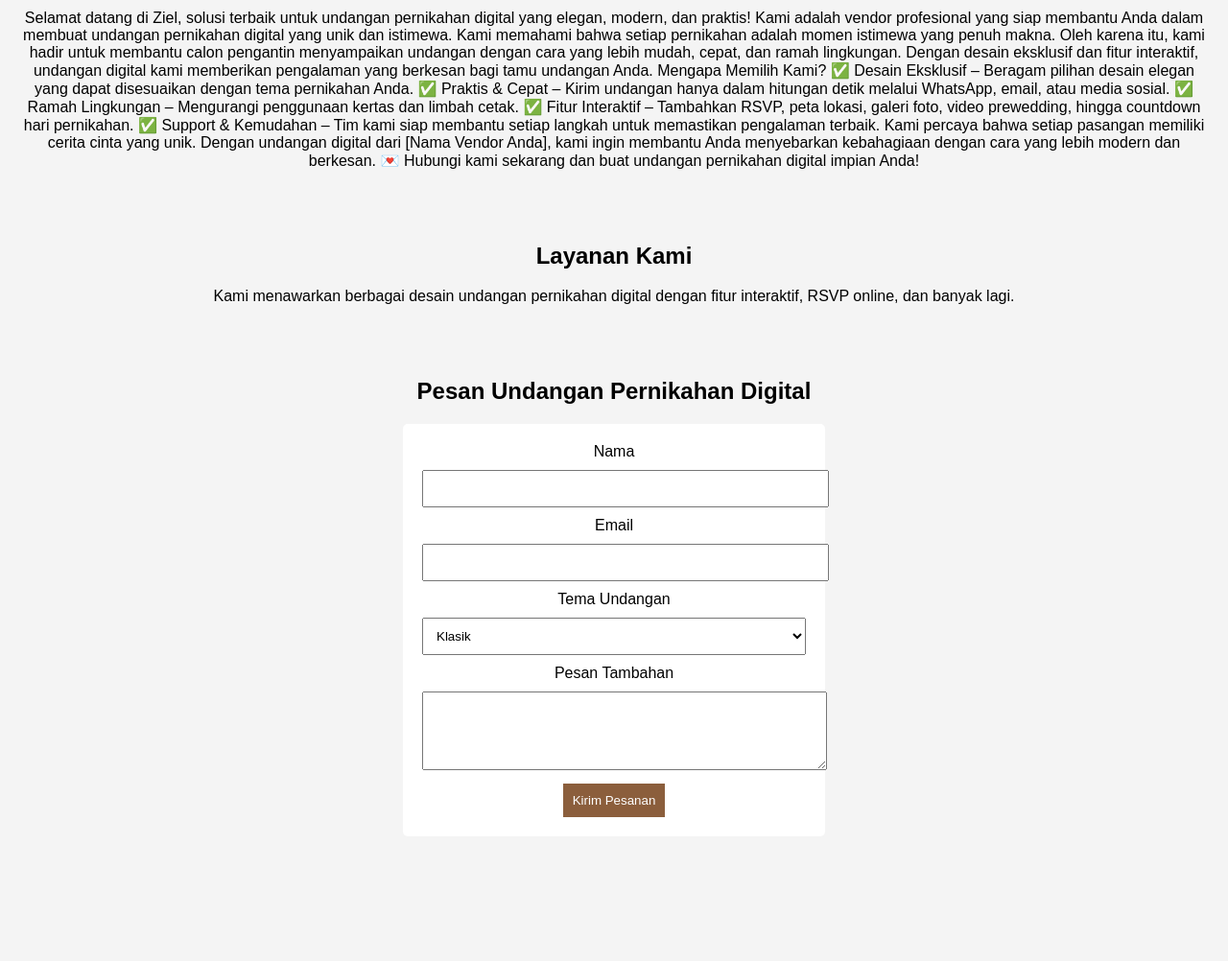
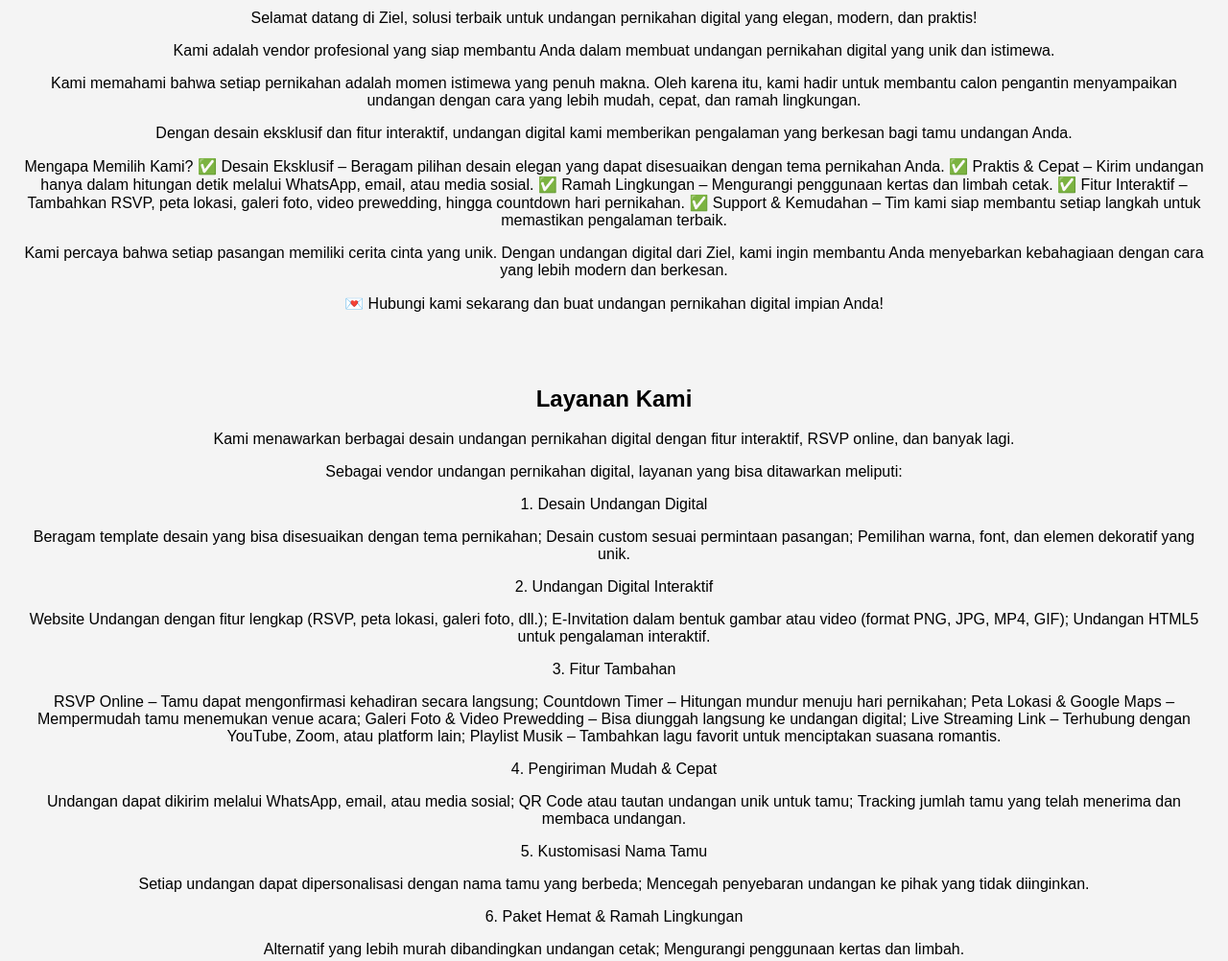
Before and after one commit to sucisukmarss/tugas-mingguan, a plain HTML site: page index.html in a window 1280 px wide. Shown: the part 300-1302 px from the top of the page at 96% size. Before the commit the page ends 1192 px from the top, so only its background shows below. Drawn offline with Linux system fonts and the light colour scheme.

Commit message:
Update index.html

```diff
--- a/index.html
+++ b/index.html
@@ -73,25 +73,31 @@
 
     <section id="about" class="container">
         <h2>Tentang Kami</h2>
-        <p>Selamat datang di Ziel, solusi terbaik untuk undangan pernikahan digital yang elegan, modern, dan praktis! Kami adalah vendor profesional yang siap membantu Anda dalam membuat undangan pernikahan digital yang unik dan istimewa.
-
-Kami memahami bahwa setiap pernikahan adalah momen istimewa yang penuh makna. Oleh karena itu, kami hadir untuk membantu calon pengantin menyampaikan undangan dengan cara yang lebih mudah, cepat, dan ramah lingkungan. Dengan desain eksklusif dan fitur interaktif, undangan digital kami memberikan pengalaman yang berkesan bagi tamu undangan Anda.
-
-Mengapa Memilih Kami?
-✅ Desain Eksklusif – Beragam pilihan desain elegan yang dapat disesuaikan dengan tema pernikahan Anda.
-✅ Praktis & Cepat – Kirim undangan hanya dalam hitungan detik melalui WhatsApp, email, atau media sosial.
-✅ Ramah Lingkungan – Mengurangi penggunaan kertas dan limbah cetak.
-✅ Fitur Interaktif – Tambahkan RSVP, peta lokasi, galeri foto, video prewedding, hingga countdown hari pernikahan.
-✅ Support & Kemudahan – Tim kami siap membantu setiap langkah untuk memastikan pengalaman terbaik.
-
-Kami percaya bahwa setiap pasangan memiliki cerita cinta yang unik. Dengan undangan digital dari [Nama Vendor Anda], kami ingin membantu Anda menyebarkan kebahagiaan dengan cara yang lebih modern dan berkesan.
-
-💌 Hubungi kami sekarang dan buat undangan pernikahan digital impian Anda! </p>
+        <p>Selamat datang di Ziel, solusi terbaik untuk undangan pernikahan digital yang elegan, modern, dan praktis!</p>
+        <p>Kami adalah vendor profesional yang siap membantu Anda dalam membuat undangan pernikahan digital yang unik dan istimewa.</p>
+        <p>Kami memahami bahwa setiap pernikahan adalah momen istimewa yang penuh makna. Oleh karena itu, kami hadir untuk membantu calon pengantin menyampaikan undangan dengan cara yang lebih mudah, cepat, dan ramah lingkungan.</p>
+        <p>Dengan desain eksklusif dan fitur interaktif, undangan digital kami memberikan pengalaman yang berkesan bagi tamu undangan Anda.</p>
+        <p>Mengapa Memilih Kami? ✅ Desain Eksklusif – Beragam pilihan desain elegan yang dapat disesuaikan dengan tema pernikahan Anda. ✅ Praktis & Cepat – Kirim undangan hanya dalam hitungan detik melalui WhatsApp, email, atau media sosial. ✅ Ramah Lingkungan – Mengurangi penggunaan kertas dan limbah cetak. ✅ Fitur Interaktif – Tambahkan RSVP, peta lokasi, galeri foto, video prewedding, hingga countdown hari pernikahan. ✅ Support & Kemudahan – Tim kami siap membantu setiap langkah untuk memastikan pengalaman terbaik.</p>
+        <p>Kami percaya bahwa setiap pasangan memiliki cerita cinta yang unik. Dengan undangan digital dari Ziel, kami ingin membantu Anda menyebarkan kebahagiaan dengan cara yang lebih modern dan berkesan.</p>
+        <p>💌 Hubungi kami sekarang dan buat undangan pernikahan digital impian Anda! </p>
     </section>
 
     <section id="services" class="container">
         <h2>Layanan Kami</h2>
         <p>Kami menawarkan berbagai desain undangan pernikahan digital dengan fitur interaktif, RSVP online, dan banyak lagi.</p>
+        <p>Sebagai vendor undangan pernikahan digital, layanan yang bisa ditawarkan meliputi:</p>
+        <p>1. Desain Undangan Digital</p>
+        <p>Beragam template desain yang bisa disesuaikan dengan tema pernikahan; Desain custom sesuai permintaan pasangan; Pemilihan warna, font, dan elemen dekoratif yang unik.</p>
+        <p>2. Undangan Digital Interaktif</p>
+        <p>Website Undangan dengan fitur lengkap (RSVP, peta lokasi, galeri foto, dll.); E-Invitation dalam bentuk gambar atau video (format PNG, JPG, MP4, GIF); Undangan HTML5 untuk pengalaman interaktif.</p>
+        <p>3. Fitur Tambahan</p>
+        <p>RSVP Online – Tamu dapat mengonfirmasi kehadiran secara langsung; Countdown Timer – Hitungan mundur menuju hari pernikahan; Peta Lokasi & Google Maps – Mempermudah tamu menemukan venue acara; Galeri Foto & Video Prewedding – Bisa diunggah langsung ke undangan digital; Live Streaming Link – Terhubung dengan YouTube, Zoom, atau platform lain; Playlist Musik – Tambahkan lagu favorit untuk menciptakan suasana romantis.</p>
+        <p>4. Pengiriman Mudah & Cepat</p>
+        <p>Undangan dapat dikirim melalui WhatsApp, email, atau media sosial; QR Code atau tautan undangan unik untuk tamu; Tracking jumlah tamu yang telah menerima dan membaca undangan.</p>
+        <p>5. Kustomisasi Nama Tamu</p>
+        <p>Setiap undangan dapat dipersonalisasi dengan nama tamu yang berbeda; Mencegah penyebaran undangan ke pihak yang tidak diinginkan.</p>
+        <p>6. Paket Hemat & Ramah Lingkungan</p>
+        <p>Alternatif yang lebih murah dibandingkan undangan cetak; Mengurangi penggunaan kertas dan limbah.</p>
     </section>
 
     <section id="order" class="container">
```
